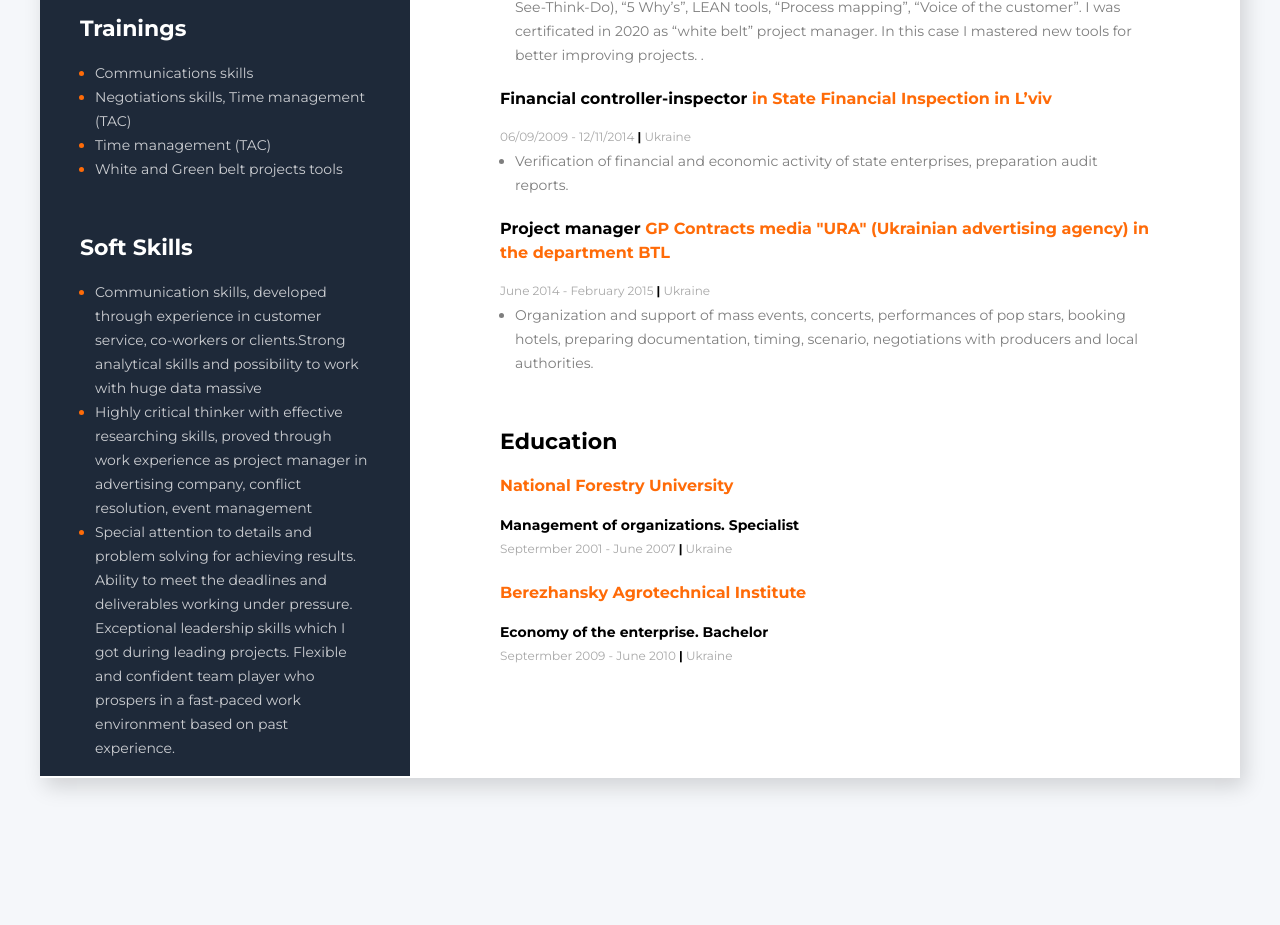
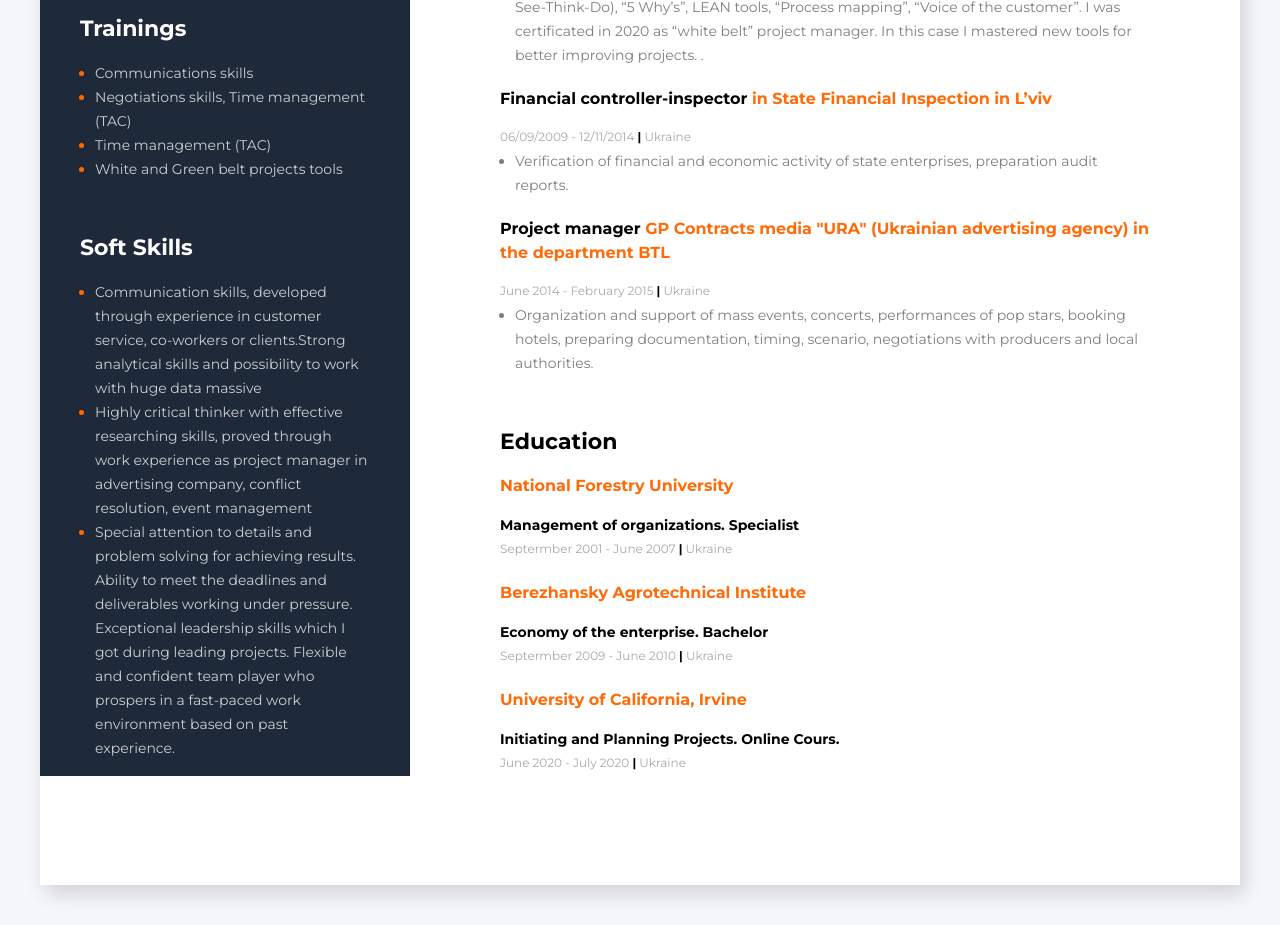
Before and after one commit to MarinaKulyk/Rezume-Project, a plain HTML site: page index.html in a window 1280 px wide. Shown: the part 1014-1939 px from the top of the page. Before the commit the page ends 1832 px from the top, so only its background shows below. Drawn offline with Linux system fonts and the light colour scheme.

Commit message:
Оновлено

```diff
--- a/index.html
+++ b/index.html
@@ -52,21 +52,6 @@
                         <li class="tech-skill-iten">
                             <span class="tech-skill-text">Citi bank direct</span>
                         </li>
-                        <!-- <li class="tech-skill-iten">
-                            <span class="tech-skill-text">GIT</span>
-                        </li>
-                        <li class="tech-skill-iten">
-                            <span class="tech-skill-text">WebPack</span>
-                        </li>
-                        <li class="tech-skill-iten">
-                            <span class="tech-skill-text">JavaScript</span>
-                        </li>
-                        <li class="tech-skill-iten">
-                            <span class="tech-skill-text">React.js</span>
-                        </li>
-                        <li class="tech-skill-iten">
-                            <span class="tech-skill-text">Node.js</span>
-                        </li> -->
                     </ul>
                 </div>
                 <!--Training conteiner-->
@@ -117,8 +102,6 @@
             </aside>
         </div>
 
-
-
         <div class="about-me-conteiner">
             <!--about me conteiner-->
             <div>
@@ -136,32 +119,6 @@
                         multiple timezones.
                     </p>
                 </div>
-
-                <!-- projecp conteiner
-                <div class="projecp-conteiner">
-                    <h3 class="project">Project</h3>
-                    <ol class="nomber">
-                        <li>
-                            <a href="https://lovecamp.allinsol.com/" class="my-project"> https://lovecamp.allinsol.com/
-                            </a>
-                            <span class="my-project">...............</span>
-                            <span>[ <span class="my-project">HTML5, CSS3</span> ]</span>
-                        </li>
-                        <li>
-                            <a href="https://cryptohub.goit.ua/" class="my-project"> https://cryptohub.goit.ua/ </a>
-                            <span class="my-project">.........................</span>
-                            <span>[ <span class="my-project">JavaScript</span> ]</span>
-                        </li>
-                        <li>
-                            <a href="https://kidslike.goit.co.ua/" class="my-project"> https://kidslike.goit.co.ua/ </a>
-                            <span class="my-project">.........................</span>
-                            <span>[ <span class="my-project">React.js, Node.js</span> ]</span>
-                        </li>
-                    </ol>
-                </div>
-
-            </div> -->
-
                 <!--Work Experience-->
                 <div>
                     <div>
@@ -211,11 +168,8 @@
                         <ul>
                             <li class="work-text">Verification of financial and economic activity of state enterprises,
                                 preparation audit reports.</li>
-                            <!-- <li class="work-text">Quis ipsum suspendisse ultrices gravida.</li>
-                            <li class="work-text">Risus commodo viverra maecenas. </li> -->
                         </ul>
                     </div>
-
                     <div>
                         <!--Company3-->
                         <h4 class="work-place">Project manager <span class="work-color">GP Contracts media "URA"
@@ -225,13 +179,9 @@
                             <li class="work-text">Organization and support of mass events, concerts, performances of pop
                                 stars, booking hotels, preparing documentation,
                                 timing, scenario, negotiations with producers and local authorities.</li>
-                            <!-- <li class="work-text">Quis ipsum suspendisse ultrices gravida.</li>
-                            <li class="work-text">Risus commodo viverra maecenas.</li> -->
                         </ul>
                     </div>
-
                 </div>
-
                 <!--Education-->
                 <div>
                     <h3 class="education">Education</h3>
@@ -244,11 +194,14 @@
                     <h5 class="profession">Economy of the enterprise. Bachelor</h5>
                     <span class="data">Septermber 2009 - June 2010 <span class="slesh">|</span> Ukraine</span>
                 </div>
+                <div>
+                    <h4 class="university">University of California, Irvine</h4>
+                    <h5 class="profession">Initiating and Planning Projects. Online Cours.</h5>
+                    <span class="data">June 2020 - July 2020 <span class="slesh">|</span> Ukraine</span>
+                </div>
 
             </div>
-
         </div>
-
 </body>
 
 </html>
```
